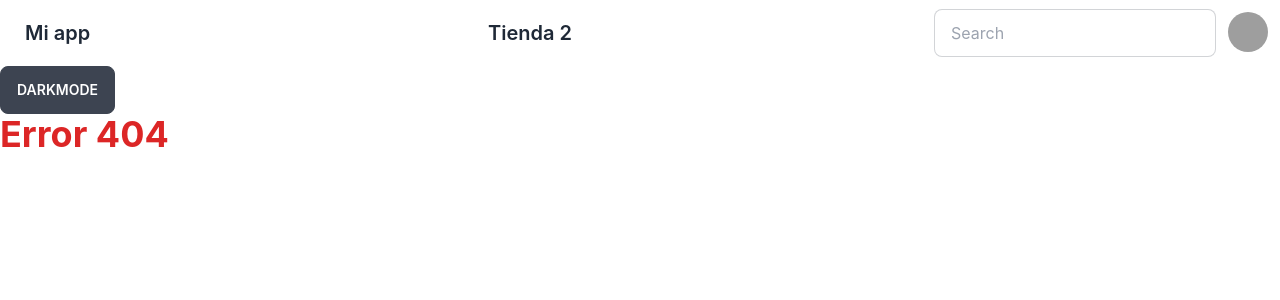
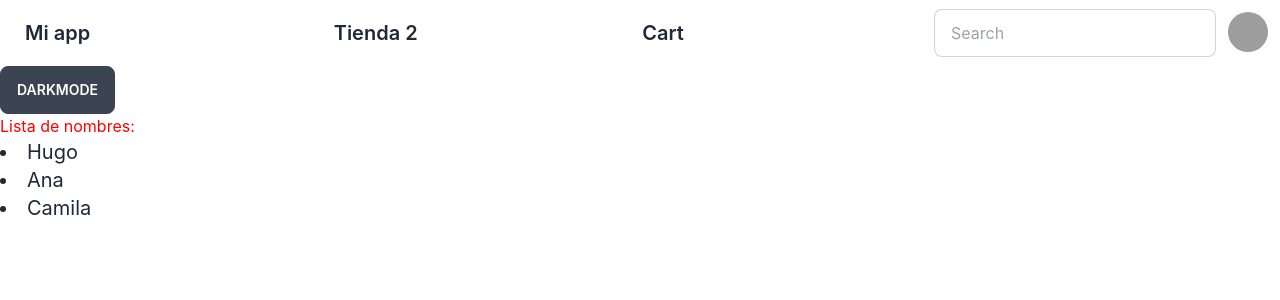
Before and after one commit to karmap/react38095, a React (Create React App) app: page /condicional in a window 1280 px wide. Before the commit this address had no page. Shown: the top 300 px of the page. Built offline with nearby package versions, Linux system fonts and the light colour scheme; grey boxes are pictures that could not be loaded.

Commit message:
react memo

```diff
--- a/src/App.js
+++ b/src/App.js
@@ -15,6 +15,8 @@ import ItemDetail from './components/shop2/ItemDetail';
 import { DarkmodeContext } from './context/DarkmodeContext';
 import { useState } from 'react';
 import { FavProvider } from './context/FavContext';
+import CondicionalContainer from './components/condicional/CondicionalContainer';
+import Cart from './components/shop/Cart';
 
 function App() {
 
@@ -37,6 +39,8 @@ function App() {
           <button className='btn' onClick={darkmodeHanlder}>darkmode</button>
           <Routes>
             <Route path={'/'} element={<Clicker/>} />
+            <Route path={'/cart'} element={<Cart/>} />
+            <Route path={'/condicional'} element={<CondicionalContainer/>} />
             <Route path={'/ram'} element={<RMContainer/>} />
             <Route path={'/ram/:id'} element={<RMDetail/>} />
             <Route path={'/swapi'} element={<StarWarsContainer/>} />
--- a/src/components/Clicker.js
+++ b/src/components/Clicker.js
@@ -1,10 +1,11 @@
 import { useContext, useEffect, useState } from "react";
 import { DarkmodeContext } from "../context/DarkmodeContext";
+import ClicklerExpensive from "./ClicklerExpensive";
 
 const Clicker = () => {
 
   const Darkmode = useContext( DarkmodeContext )
-  console.log( Darkmode );
+  // console.log( Darkmode );
 
   const [counter, setCounter] = useState(0)
 
@@ -32,6 +33,8 @@ const Clicker = () => {
       <div>
         <strong>Darkmode: { Darkmode ? 'Activado' : 'Desactivado' }</strong>
       </div>
+
+      <ClicklerExpensive/>
     </div>
   )
 }
--- /dev/null
+++ b/src/components/ClicklerExpensive.js
@@ -0,0 +1,35 @@
+import React, { useEffect } from 'react'
+
+const ClicklerCard = ( {children} ) => {
+
+  useEffect(() => {
+    console.log('Render: ClicklerCard');
+  } )
+
+  return (
+    <div className='font-bold'>
+        { children }
+    </div>
+  )
+}
+
+const ClicklerExpensive = React.memo(() => {
+
+  useEffect(() => {
+    console.log('Render: ClicklerExpensive');
+  } )
+
+  return (
+    <div className='m-6'>
+        <h1>
+            ClicklerExpensive
+        </h1>
+        <ClicklerCard>1</ClicklerCard>
+        <ClicklerCard>2</ClicklerCard>
+        <ClicklerCard>3</ClicklerCard>
+        <ClicklerCard>4</ClicklerCard>
+    </div>
+  )
+})
+
+export default ClicklerExpensive
--- a/src/components/NavBar.js
+++ b/src/components/NavBar.js
@@ -8,6 +8,9 @@ const NavBar = () => {
     </div>
     <div className="flex-1">
         <Link to='/shop' className="btn btn-ghost normal-case text-xl">Tienda 2</Link>
+    </div>
+    <div className="flex-1">
+        <Link to='/cart' className="btn btn-ghost normal-case text-xl">Cart</Link>
     </div>
     <div className="flex-none gap-2">
         <div className="form-control">
--- /dev/null
+++ b/src/components/condicional/CondicionalContainer.js
@@ -0,0 +1,47 @@
+import React, { useEffect, useState } from 'react'
+
+const CondicionalContainer = () => {
+
+  const [users, setUsers] = useState([])
+  const [loading, setLoading] = useState(true)
+
+  useEffect(() => {
+    getData().then( data => {
+        setUsers( data )
+        setLoading( false )
+    })
+  }, [])
+
+  const getData = () => {
+    return new Promise( resolve => {
+        setTimeout(() => {
+            resolve( ['Hugo', 'Ana', 'Camila'] )
+        }, 3000);
+    })
+  }
+
+//   if (loading) {
+//     return <div className='font-bold'>Loading ...</div>
+//   }
+
+  return (
+    <div>
+      {/* { loading ?
+        <div className='font-bold'>Loading ...</div>
+        :
+        users.map( (u, i) => <li className='text-xl' key={i}>{u}</li> )
+      } */}
+
+      {/* { loading &&  <div className='font-bold'>Loading ...</div> } */}
+
+      { !loading &&
+        <>
+          <h1>Lista de nombres:</h1>
+          { users.map( (u, i) => <li className='text-xl' key={i}>{u}</li> ) }
+        </>
+      }
+    </div>
+  )
+}
+
+export default CondicionalContainer
--- /dev/null
+++ b/src/components/shop/Cart.js
@@ -0,0 +1,9 @@
+import React from 'react'
+
+const Cart = () => {
+  return (
+    <div>Mi lista de productos</div>
+  )
+}
+
+export default Cart
```
